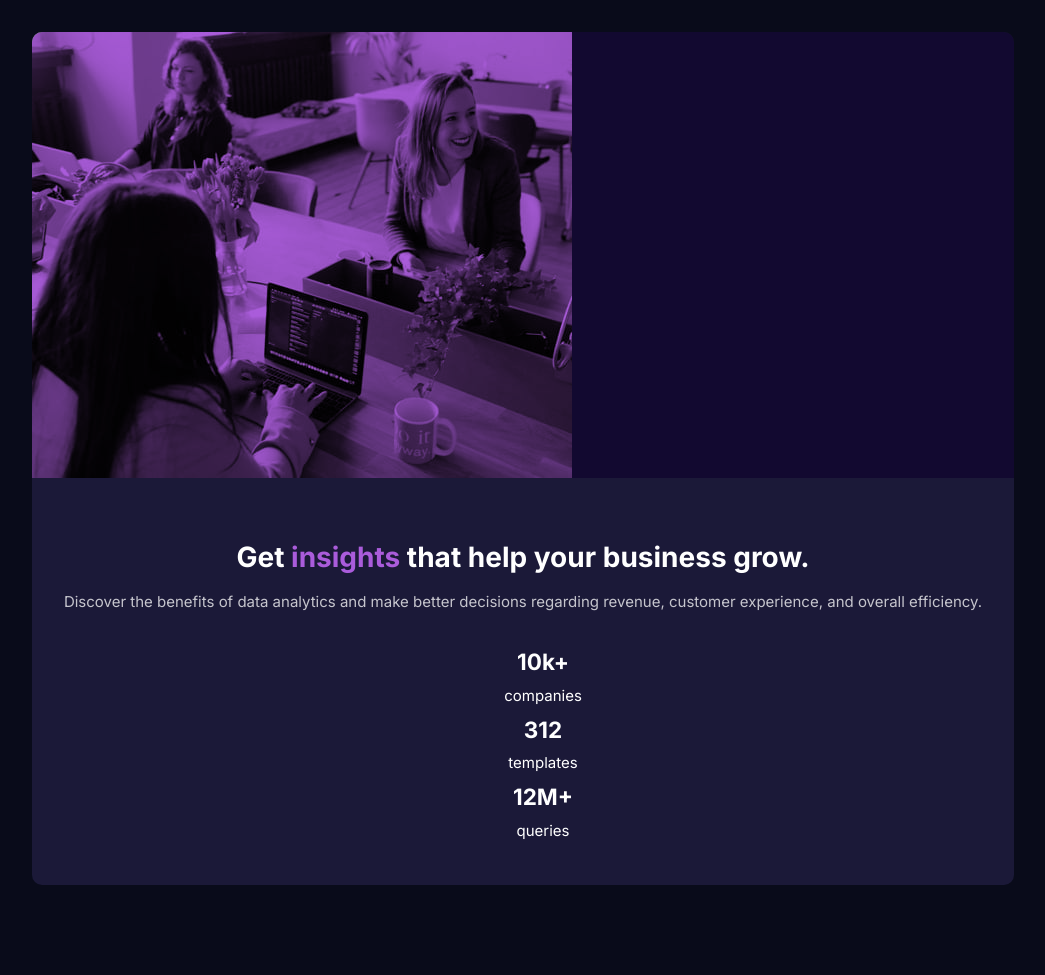
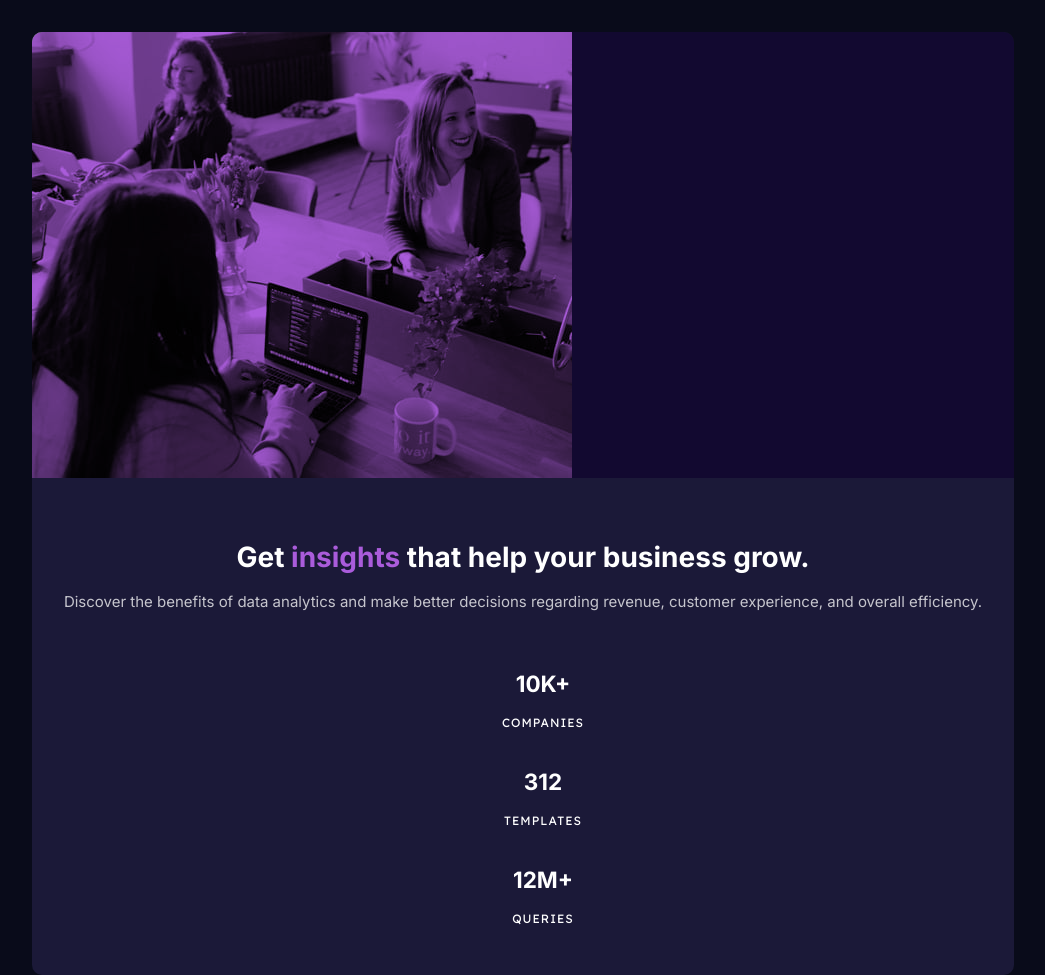
Before and after one commit to sanyomor-01/stats-preview-card-component-main, a plain HTML site: page index.html in a window 1280 px wide. Shown: the whole page, without its empty margins (117-1162 px from the left). Before the commit the page ends 885 px from the top, so only its background shows below. Drawn offline with Linux system fonts and the light colour scheme.

Commit message:
card details structure

```diff
--- a/index.html
+++ b/index.html
@@ -22,7 +22,7 @@
     <article class="container">
       <picture class="card--image">
         <source
-          media="(max-width: 992px)"
+          media="(max-width: 694px)"
           srcset="./images/image-header-mobile.jpg"
         />
         <img
--- a/main.css
+++ b/main.css
@@ -90,3 +90,28 @@ h1,h2{
   color: var(--clr-slightly-transparent-white-75);
   margin-bottom: 4rem;
 }
+
+.container .card--details .statistics {
+  display: flex;
+  flex-direction: column;
+  gap: 2rem;
+
+
+}
+.container .card--details .statistics li{
+  text-align: center;
+}
+.container .card--details .statistics li h2{
+  display: block;
+  line-height: 1;
+  text-transform: uppercase;
+}
+.container .card--details .statistics li span{
+  display: block;
+  font-size: 1.2rem;
+  font-family: var(--ff-secondary);
+  color: var(--clr-slightly-transparent-white-60);
+  text-transform: uppercase;
+  letter-spacing: 0.1rem;
+  line-height: 1.8rem;
+}
```
